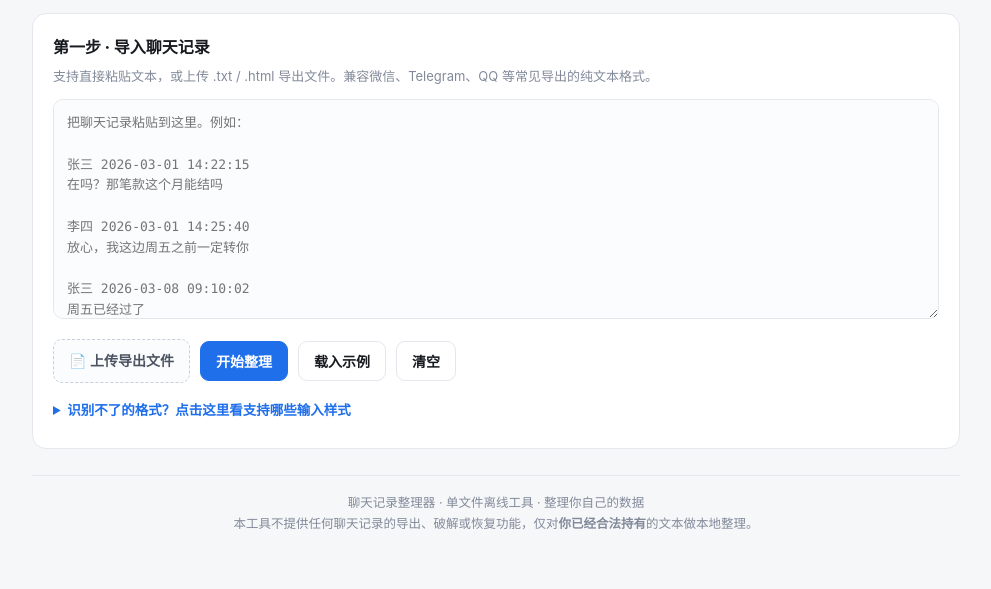
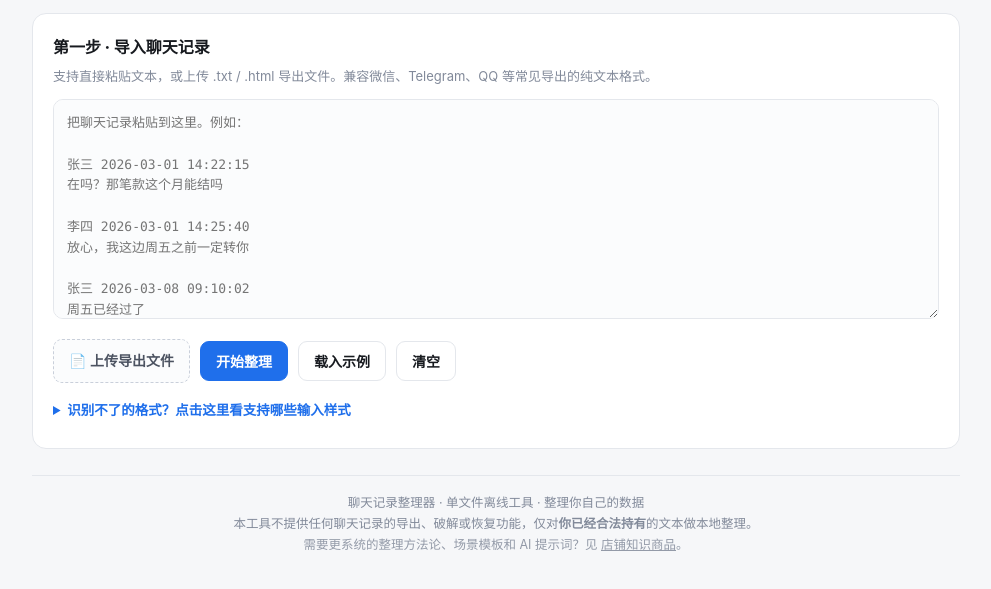
Before and after one commit to denggl123/resume-free-diagnosis, a plain HTML site: page tool-chatlog-organizer.html in a window 1280 px wide. Shown: the part 191-780 px from the top of the page, without its empty margins (144-1135 px from the left). Drawn offline with Linux system fonts and the light colour scheme.

Commit message:
Link chat log organizer footer to store knowledge product

```diff
--- a/tool-chatlog-organizer.html
+++ b/tool-chatlog-organizer.html
@@ -210,7 +210,8 @@
 
   <div class="foot">
     聊天记录整理器 · 单文件离线工具 · 整理你自己的数据<br>
-    本工具不提供任何聊天记录的导出、破解或恢复功能，仅对<b>你已经合法持有</b>的文本做本地整理。
+    本工具不提供任何聊天记录的导出、破解或恢复功能，仅对<b>你已经合法持有</b>的文本做本地整理。<br>
+    <span style="opacity:.85">需要更系统的整理方法论、场景模板和 AI 提示词？见 <a href="https://wzyp.cn/item/wjyf7s" target="_blank" rel="noopener" style="color:inherit;text-decoration:underline">店铺知识商品</a>。</span>
   </div>
 </div>
 
```
